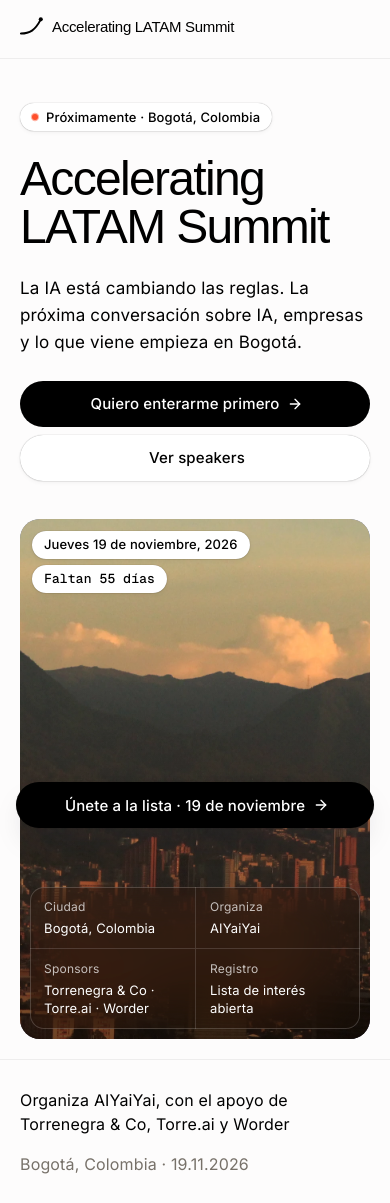
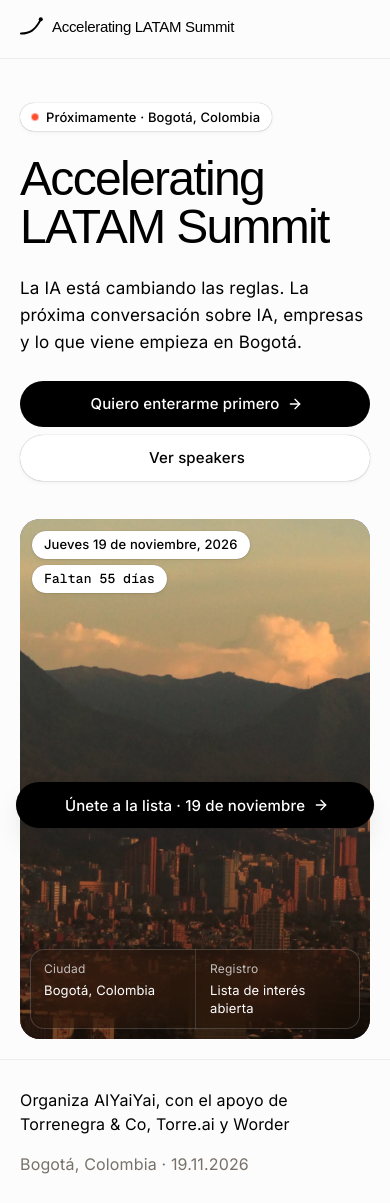
Before and after one commit to alan-arguello/AYY_Media, a Next.js app: page / in a window 390 px wide. Shown: the top 1203 px of the page. Built offline with nearby package versions, Linux system fonts and the light colour scheme; no server answers; a web font is replaced by a local one.

Commit message:
Drop organizer and sponsor text from the hero photo panel
Co-Authored-By: Claude Opus 5.5 <noreply@anthropic.com>

```diff
--- a/src/app/page.tsx
+++ b/src/app/page.tsx
@@ -227,14 +227,6 @@ export default function AcceleratingLatamSummitPage() {
                   <dd>Bogotá, Colombia</dd>
                 </div>
                 <div>
-                  <dt>Organiza</dt>
-                  <dd>AIYaiYai</dd>
-                </div>
-                <div>
-                  <dt>Sponsors</dt>
-                  <dd>Torrenegra &amp; Co · Torre.ai · Worder</dd>
-                </div>
-                <div>
                   <dt>Registro</dt>
                   <dd>Lista de interés abierta</dd>
                 </div>
--- a/src/app/summit.css
+++ b/src/app/summit.css
@@ -142,7 +142,8 @@
   inset: auto 20px 20px;
   z-index: 2;
   display: grid;
-  grid-template-columns: 0.9fr 0.8fr 1.5fr 1fr;
+  grid-template-columns: repeat(2, minmax(0, 220px));
+  right: auto;
   border-radius: var(--ds-r-lg);
   background: rgb(28 18 12 / 0.3);
   box-shadow: inset 0 0 0 1px rgb(255 255 255 / 0.18);
@@ -792,15 +793,6 @@
   .lp-speakers {
     grid-template-columns: repeat(3, minmax(0, 1fr));
   }
-  .lp-stage-facts {
-    grid-template-columns: 1fr 1fr;
-  }
-  .lp-stage-facts > div:nth-child(3) {
-    border-left: 0;
-  }
-  .lp-stage-facts > div:nth-child(n + 3) {
-    border-top: 1px solid rgb(255 255 255 / 0.14);
-  }
   .lp-supporters {
     grid-template-columns: repeat(3, minmax(0, 1fr));
   }
@@ -874,6 +866,7 @@
   }
   .lp-stage-facts {
     inset: auto 10px 10px;
+    grid-template-columns: 1fr 1fr;
     border-radius: var(--ds-r-md);
   }
   .lp-stage-facts > div {
```
